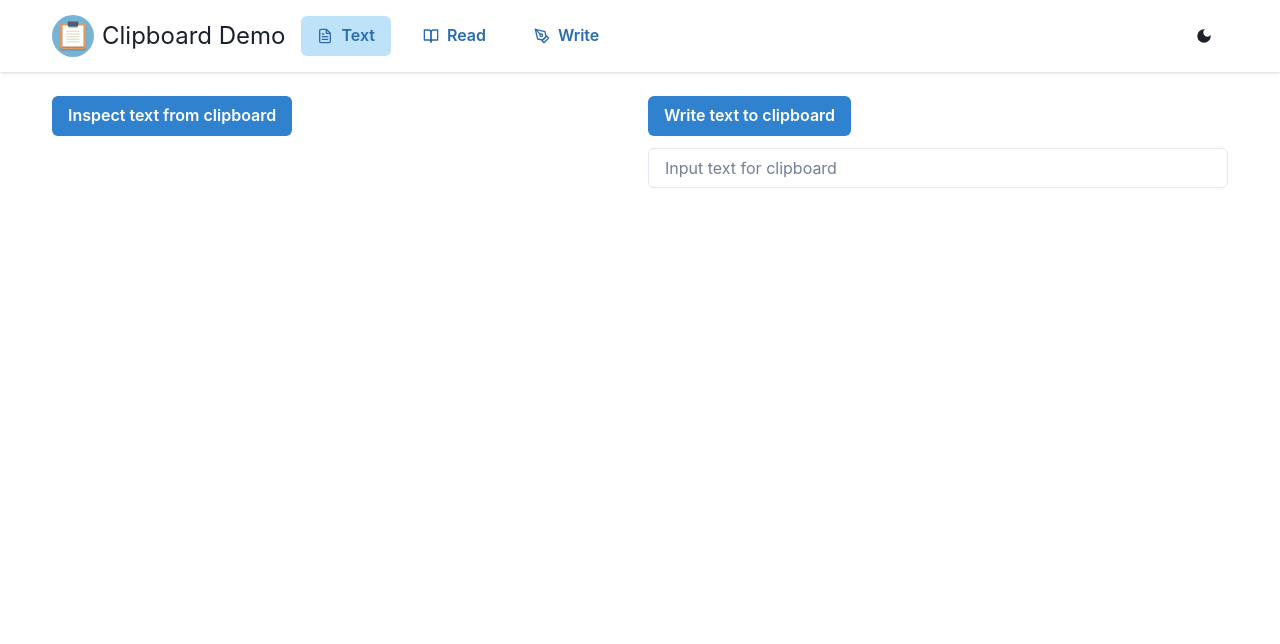
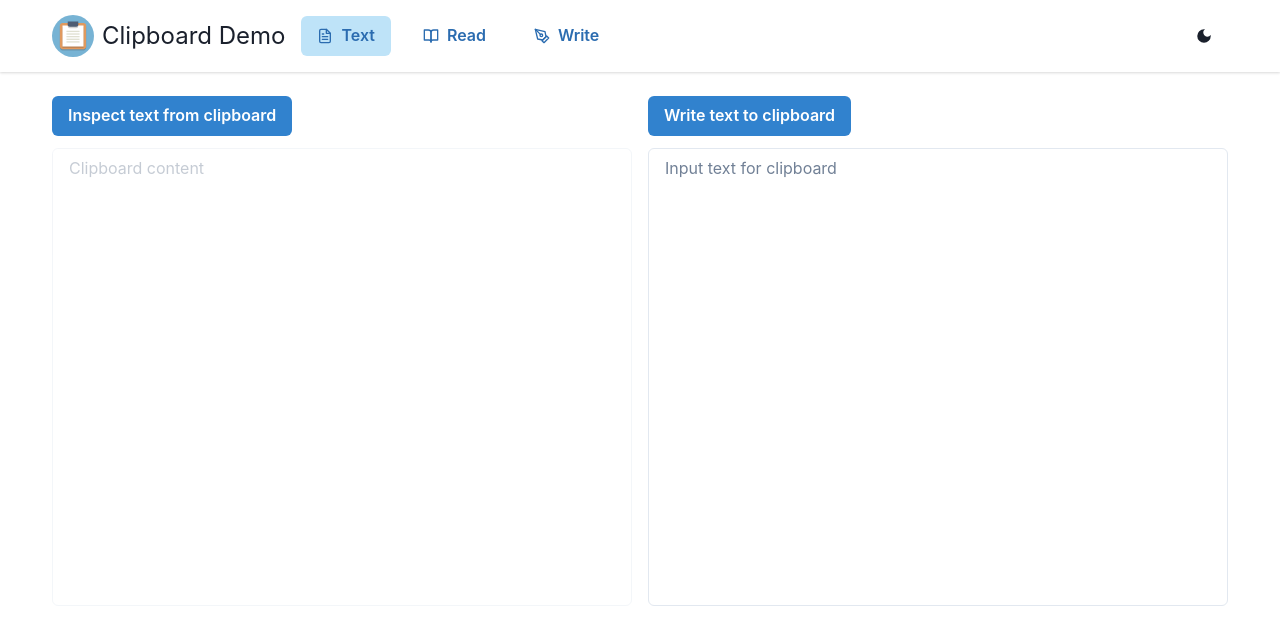
Before and after one commit to Willsem/clipboard-demo, a React (Vite) app: page /text in a window 1280 px wide. Shown: the top 644 px of the page. Built offline with nearby package versions, Linux system fonts and the light colour scheme.

Commit message:
style improvements

```diff
--- /dev/null
+++ b/src/components/control-textarea.tsx
@@ -0,0 +1,25 @@
+import { Textarea, TextareaProps } from '@chakra-ui/react';
+import { FC } from 'react';
+import { Controller, useFormContext } from 'react-hook-form';
+
+interface Props extends TextareaProps {
+  name: string;
+  required: boolean;
+}
+
+export const ControlTextarea: FC<Props> = ({
+  name,
+  required,
+  ...textareaProps
+}) => {
+  const { control } = useFormContext();
+
+  return (
+    <Controller
+      name={name}
+      control={control}
+      rules={{ required }}
+      render={({ field }) => <Textarea {...textareaProps} {...field} />}
+    />
+  );
+};
--- a/src/components/index.ts
+++ b/src/components/index.ts
@@ -1,4 +1,5 @@
 export * from './header';
 export * from './logo';
 export * from './control-input';
+export * from './control-textarea';
 export * from './header-button';
--- a/src/pages/read/index.tsx
+++ b/src/pages/read/index.tsx
@@ -12,7 +12,7 @@ import {
 } from '@chakra-ui/react';
 import { FC, useEffect, useState } from 'react';
 
-import { READ_PAGE_KEY_LOCALSTORAGE } from '../../constants';
+import { APPLICATION_WIDTH, READ_PAGE_KEY_LOCALSTORAGE } from '../../constants';
 import { ClipboardContentItem, readClipboard } from '../../lib/clipboard';
 import { readLocalStorage, writeLocalStorage } from '../../lib/local-storage';
 import { useErrorToast } from '../../providers';
@@ -47,8 +47,8 @@ export const ReadPage: FC = () => {
 
   const tBody = items.map(item => (
     <Tr>
-      <Td>{item.type}</Td>
-      <Td>{item.content}</Td>
+      <Td minW="70px">{item.type}</Td>
+      <Td maxW={APPLICATION_WIDTH - 160}>{item.content}</Td>
     </Tr>
   ));
 
@@ -58,7 +58,7 @@ export const ReadPage: FC = () => {
         Inspect your clipboard
       </Button>
       <Spacer h="24px" />
-      <Table variant="simple" colorScheme="blue">
+      <Table variant="simple" colorScheme="blue" maxW="100%" minW="100%">
         <TableCaption color="grey">Clipboard content</TableCaption>
         <Thead>
           <Tr>
--- a/src/pages/text/index.tsx
+++ b/src/pages/text/index.tsx
@@ -1,8 +1,15 @@
-import { Box, Button, Grid, GridItem, Spacer, Text } from '@chakra-ui/react';
+import {
+  Box,
+  Button,
+  Grid,
+  GridItem,
+  Spacer,
+  Textarea,
+} from '@chakra-ui/react';
 import { FC, useEffect, useState } from 'react';
 import { FormProvider, SubmitHandler, useForm } from 'react-hook-form';
 
-import { ControlInput } from '../../components';
+import { ControlTextarea } from '../../components';
 import { TEXT_PAGE_KEY_LOCALSTORAGE } from '../../constants';
 import {
   readTextClipboard,
@@ -84,7 +91,14 @@ export const TextPage: FC = () => {
             Inspect text from clipboard
           </Button>
           <Spacer h="12px" />
-          <Text>{clipboardText}</Text>
+          <Textarea
+            placeholder="Clipboard content"
+            autoComplete="off"
+            disabled
+            value={clipboardText}
+            rows={20}
+            resize="none"
+          />
         </GridItem>
         <GridItem>
           <FormProvider {...formMethods}>
@@ -93,12 +107,14 @@ export const TextPage: FC = () => {
                 Write text to clipboard
               </Button>
               <Spacer h="12px" />
-              <ControlInput
+              <ControlTextarea
                 name="input"
                 required
                 placeholder="Input text for clipboard"
                 errorBorderColor="red"
                 autoComplete="off"
+                rows={20}
+                resize="none"
               />
             </form>
           </FormProvider>
```
